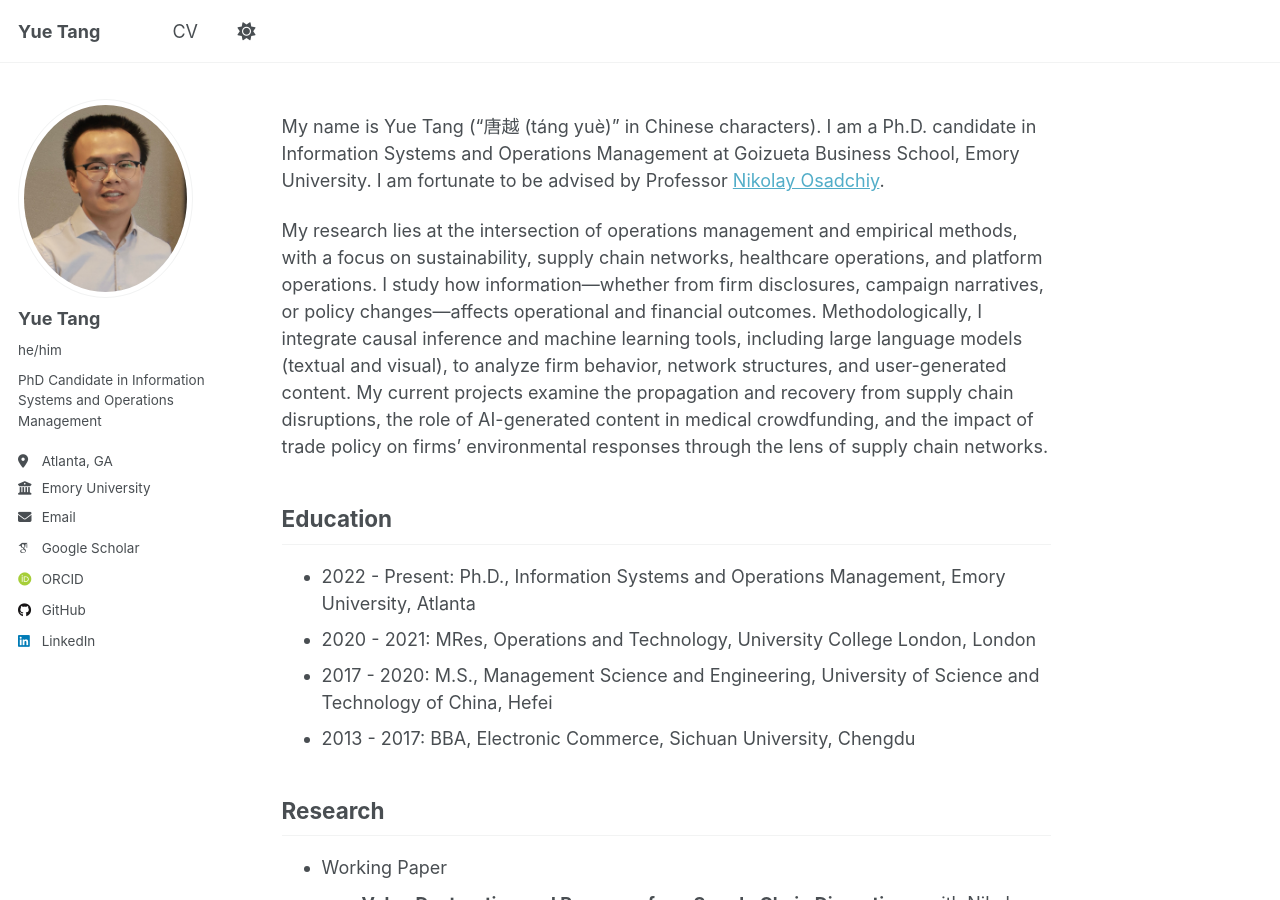
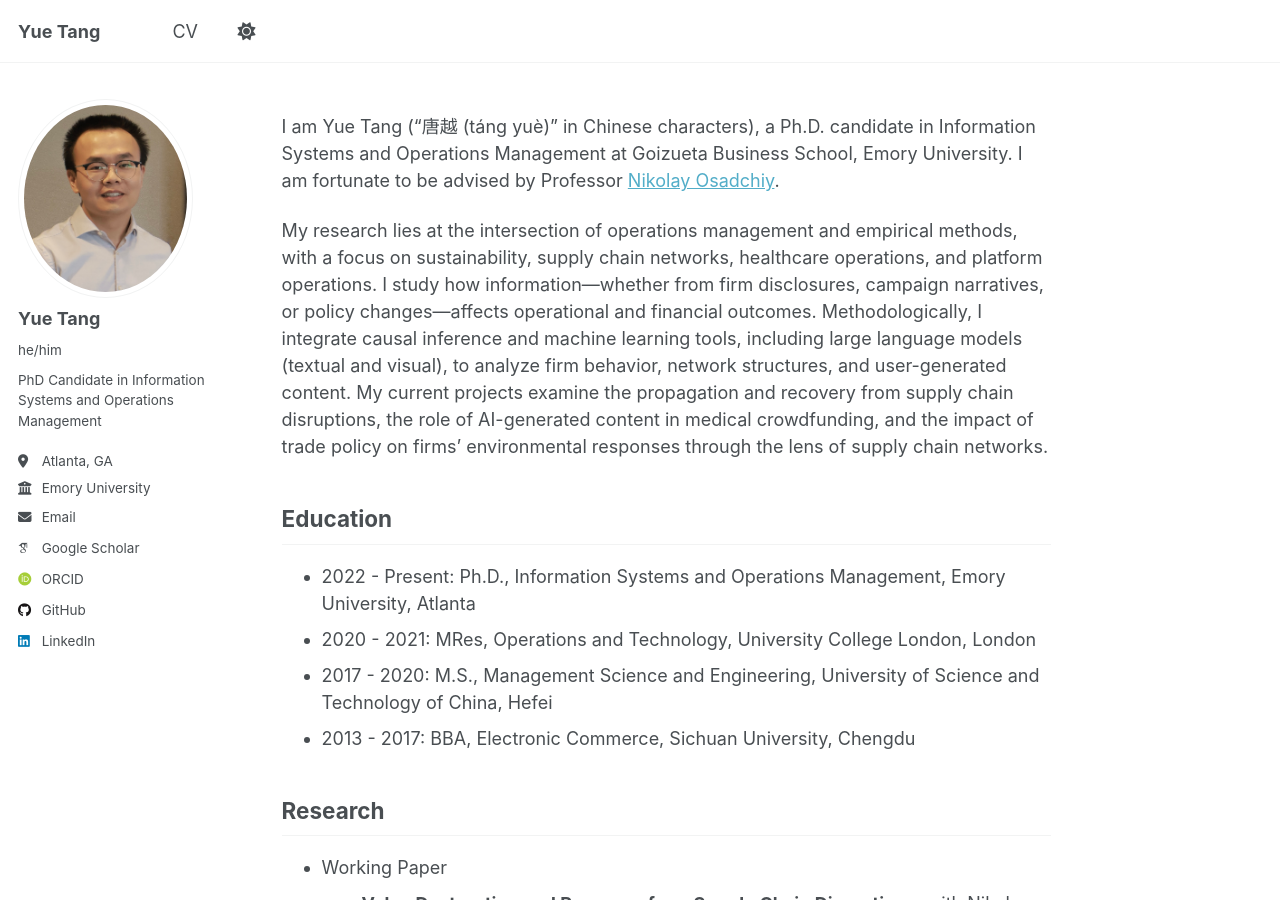
Before and after one commit to YueTang-YT/YueTang-YT.github.io, a Jekyll site: the page built from _pages/about.md, in a window 1280 px wide and 900 px high. Built offline with Jekyll 4.4.1, drawn with Linux system fonts in a browser that asks for light colours; some web fonts are replaced.

Commit message:
Update about.md

```diff
--- a/_pages/about.md
+++ b/_pages/about.md
@@ -18,7 +18,7 @@ redirect_from:
 </script>
 
 
-My name is Yue Tang ("唐越 (táng yuè)" in Chinese characters). I am a Ph.D. candidate in Information Systems and Operations Management at Goizueta Business School, Emory University. I am fortunate to be advised by Professor [Nikolay Osadchiy](http://www.nikolayosadchiy.com).
+I am Yue Tang ("唐越 (táng yuè)" in Chinese characters), a Ph.D. candidate in Information Systems and Operations Management at Goizueta Business School, Emory University. I am fortunate to be advised by Professor [Nikolay Osadchiy](http://www.nikolayosadchiy.com).
 
 My research lies at the intersection of operations management and empirical methods, with a focus on sustainability, supply chain networks, healthcare operations, and platform operations. I study how information—whether from firm disclosures, campaign narratives, or policy changes—affects operational and financial outcomes. Methodologically, I integrate causal inference and machine learning tools, including large language models (textual and visual), to analyze firm behavior, network structures, and user-generated content. My current projects examine the propagation and recovery from supply chain disruptions, the role of AI-generated content in medical crowdfunding, and the impact of trade policy on firms’ environmental responses through the lens of supply chain networks.
 
```
